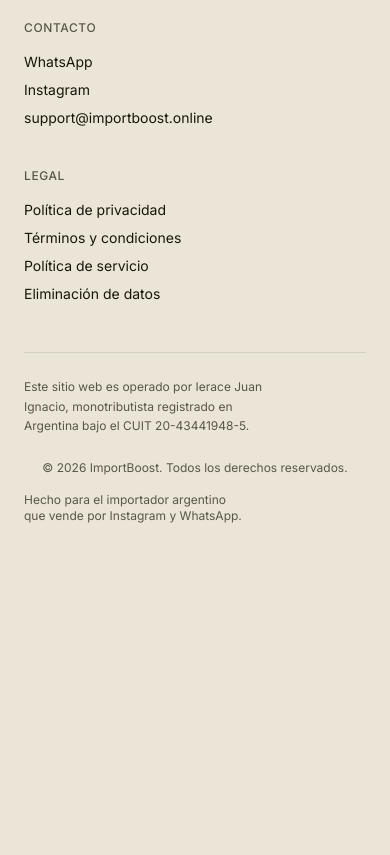
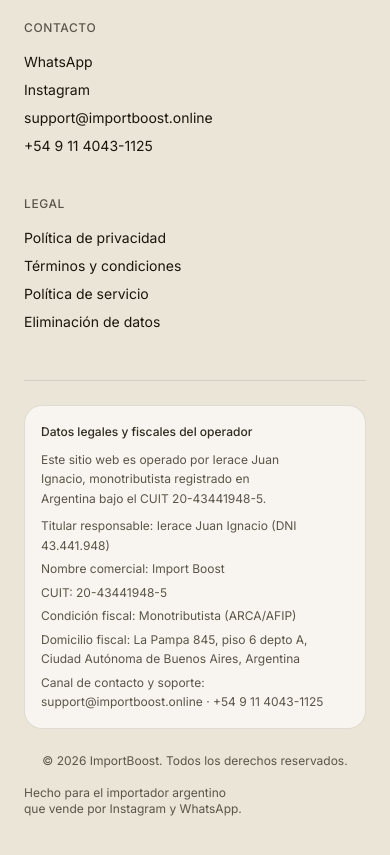
Before and after one commit to juan01-ctrl/reseller-service, a Next.js app: page / in a window 390 px wide. Shown: the part 9940-10795 px from the top of the page. Before the commit the page ends 10520 px from the top, so only its background shows below. Built offline with nearby package versions, Linux system fonts and the light colour scheme.

Commit message:
Refine footer legal block and add support phone contact

```diff
--- a/components/landing/footer.tsx
+++ b/components/landing/footer.tsx
@@ -1,6 +1,15 @@
-import { legalSiteOperatorNotice } from "@/lib/legal"
-import { whatsappUrl } from "@/lib/links"
+import { legalIdentity, legalSiteOperatorNotice } from "@/lib/legal"
+import { WHATSAPP_NUMBER, whatsappUrl } from "@/lib/links"
 import { BrandMark } from "@/components/landing/brand-mark"
+
+function formatPhone(number: string) {
+  if (!number.startsWith("549")) return `+${number}`
+  const local = number.slice(3)
+  if (local.length === 10) {
+    return `+54 9 ${local.slice(0, 2)} ${local.slice(2, 6)}-${local.slice(6)}`
+  }
+  return `+${number}`
+}
 
 export function Footer() {
   return (
@@ -71,6 +80,11 @@
                   support@importboost.online
                 </a>
               </li>
+              <li>
+                <a href={whatsappUrl("nav")} target="_blank" rel="noopener" className="text-foreground hover:text-primary">
+                  {formatPhone(WHATSAPP_NUMBER)}
+                </a>
+              </li>
             </ul>
           </div>
 
@@ -104,7 +118,22 @@
         </div>
 
         <div className="mt-12 space-y-6 border-t border-border pt-6">
-          <p className="text-xs leading-relaxed text-muted-foreground md:max-w-3xl">{legalSiteOperatorNotice}</p>
+          <div className="rounded-xl border border-border/70 bg-card/70 p-4 text-xs leading-relaxed text-muted-foreground">
+            <p className="font-medium text-foreground/90">Datos legales y fiscales del operador</p>
+            <p className="mt-2">{legalSiteOperatorNotice}</p>
+            <ul className="mt-2 space-y-1">
+              <li>
+                Titular responsable: {legalIdentity.legalName} (DNI {legalIdentity.dni})
+              </li>
+              <li>Nombre comercial: {legalIdentity.tradeName}</li>
+              <li>CUIT: {legalIdentity.cuit}</li>
+              <li>Condición fiscal: {legalIdentity.taxStatus} (ARCA/AFIP)</li>
+              <li>Domicilio fiscal: {legalIdentity.address}</li>
+              <li>
+                Canal de contacto y soporte: {legalIdentity.supportEmail} · {formatPhone(WHATSAPP_NUMBER)}
+              </li>
+            </ul>
+          </div>
           <div className="flex flex-col items-center justify-between gap-4 text-xs text-muted-foreground md:flex-row">
             <p>© 2026 ImportBoost. Todos los derechos reservados.</p>
             <p>Hecho para el importador argentino que vende por Instagram y WhatsApp.</p>
```
